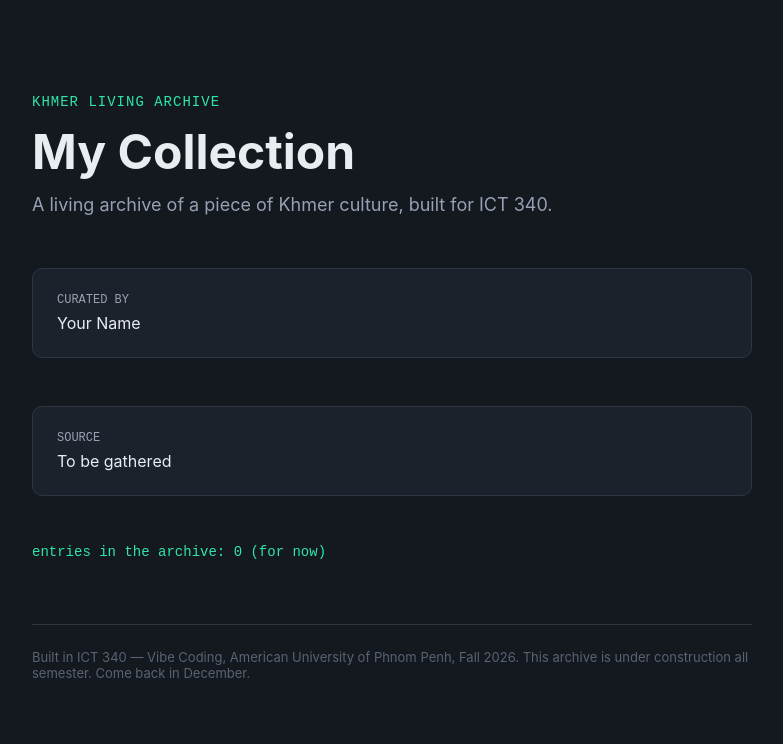
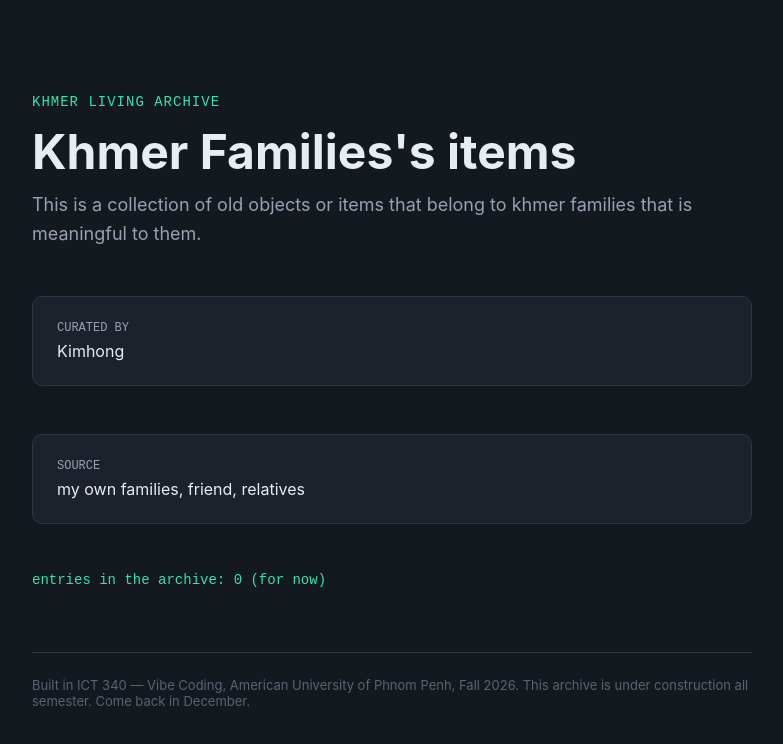
Before and after one commit to kimhong087/families-items, a Next.js app: page / in a window 1280 px wide. Shown: the top 744 px of the page, without its empty margins (248-1031 px from the left). Built offline with nearby package versions, Linux system fonts and the light colour scheme.

Commit message:
change title

```diff
--- a/collection.config.js
+++ b/collection.config.js
@@ -8,16 +8,16 @@
 
 const collection = {
   // What does your archive collect? e.g. "Khmer Proverbs"
-  name: "My Collection",
+  name: "Khmer Families's items",
 
   // One sentence: what is this archive, and why does it matter?
-  description: "A living archive of a piece of Khmer culture, built for ICT 340.",
+  description: "This is a collection of old objects or items that belong to khmer families that is meaningful to them.",
 
   // Who is building this archive? Your name, as you want it shown.
-  curator: "Your Name",
+  curator: "Kimhong",
 
   // Where does your knowledge come from? A person, a place, a community.
-  source: "To be gathered",
+  source: "my own families, friend, relatives",
 };
 
 export default collection;
```
